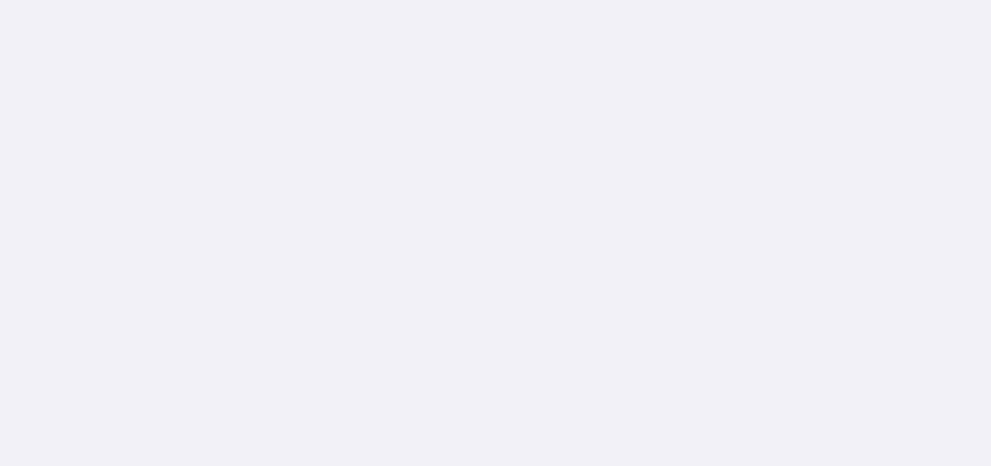
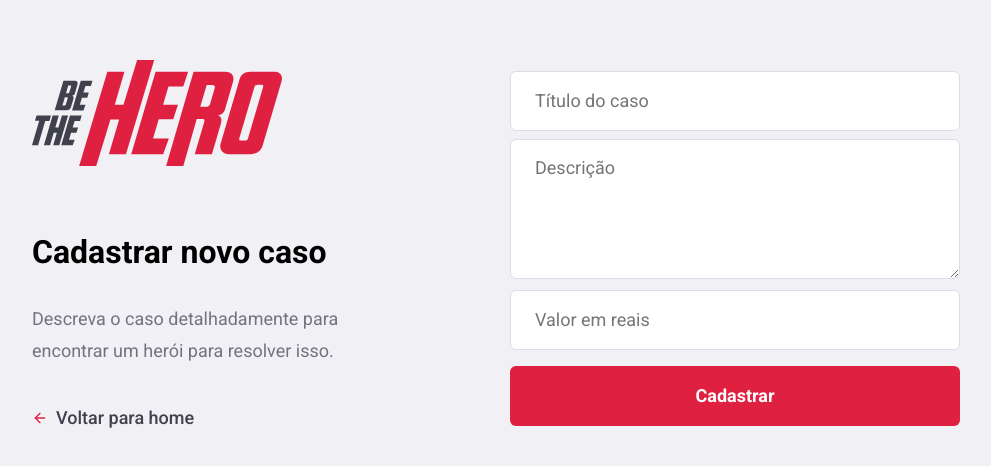
Before and after one commit to leandrown/frontend-11, a React (Create React App) app: page /incidents/new in a window 1280 px wide. Shown: the part 156-622 px from the top of the page, without its empty margins (144-1135 px from the left). Built offline with nearby package versions, Linux system fonts and the light colour scheme.

Commit message:
Página Cadastro de Casos adicionada e estilizada

```diff
--- a/src/global.css
+++ b/src/global.css
@@ -24,10 +24,20 @@
 form input {
    width: 100%;
    height: 60px;
+   padding: 0 24px;
    color: #333;
    border: 1px solid #dcdce6;
    border-radius: 6px;
-   padding: 0 24px;
+}
+form textarea {
+   width: 100%;
+   min-height: 140px;
+   padding: 16px 24px;
+   color: #333;
+   border: 1px solid #dcdce6;
+   border-radius: 6px;
+   line-height: 24px;
+   resize: vertical;
 }
 .button {
    width: 100%;
--- /dev/null
+++ b/src/pages/NewIncident/index.js
@@ -0,0 +1,32 @@
+import React from 'react';
+import { Link } from 'react-router-dom';
+import { FiArrowLeft } from 'react-icons/fi';
+
+import './styles.css';
+
+import logoImg from '../../assets/logo.svg';
+
+export default function NewIncident() {
+   return (
+      <div className="new-incident-container">
+         <div className="content">
+            <section>
+               <img src={logoImg} alt="Be The Hero!" />
+               <h1>Cadastrar novo caso</h1>
+               <p>Descreva o caso detalhadamente para encontrar um herói para resolver isso.</p>
+               <Link className="back-link" to="/profile">
+                  <FiArrowLeft size={16} color="#e02041" />
+                  Voltar para home
+               </Link>
+            </section>
+
+            <form>
+               <input type="text" placeholder="Título do caso" />
+               <textarea placeholder="Descrição"></textarea>
+               <input type="text" placeholder="Valor em reais" />
+               <button type="submit" className="button">Cadastrar</button>
+            </form>
+         </div>
+      </div>
+   );
+}
--- /dev/null
+++ b/src/pages/NewIncident/styles.css
@@ -0,0 +1,40 @@
+.new-incident-container {
+   width: 100%;
+   max-width: 1120px;
+   height: 100vh;
+   margin: 0 auto;
+   display: flex;
+   align-items: center;
+   justify-content: center;
+}
+.new-incident-container .content {
+   width: 100%;
+   padding: 96px;
+   background-color: #f0f0f5;
+   box-shadow: 0 0 100px rgba(0, 0, 0, 0.1);
+   border-radius: 6px;
+   display: flex;
+   align-items: center;
+   justify-content: space-between;
+}
+.new-incident-container .content section {
+   width: 100%;
+   max-width: 380px;
+}
+.new-incident-container .content section h1 {
+   margin: 64px 0 32px;
+   font-size: 32px;
+}
+.new-incident-container .content section p {
+   color: #737380;
+   font-size: 18px;
+   line-height: 32px;
+}
+.new-incident-container .content form {
+   width: 100%;
+   max-width: 450px;
+}
+.new-incident-container .content form input,
+.new-incident-container .content form textarea {
+   margin-top: 8px;
+}
--- a/src/routes.js
+++ b/src/routes.js
@@ -2,6 +2,7 @@
 import { BrowserRouter, Route, Switch } from 'react-router-dom';
 
 import Logon from './pages/Logon';
+import NewIncident from './pages/NewIncident';
 import Profile from './pages/Profile';
 import Register from './pages/Register';
 
@@ -12,6 +13,7 @@
             <Route path="/" exact component={Logon} />
             <Route path="/register" component={Register} />
             <Route path="/profile" component={Profile} />
+            <Route path="/incidents/new" component={NewIncident} />
          </Switch>
       </BrowserRouter>
    );
```
